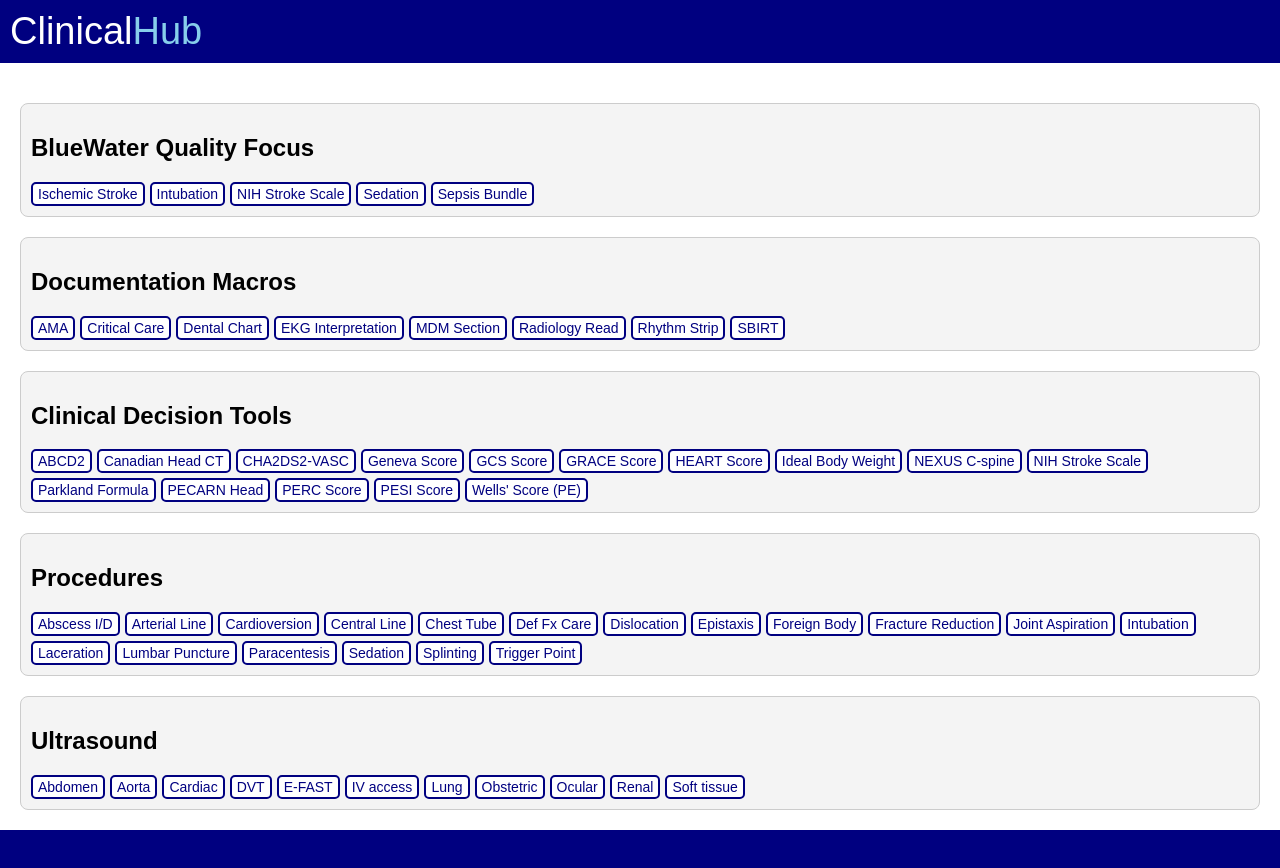
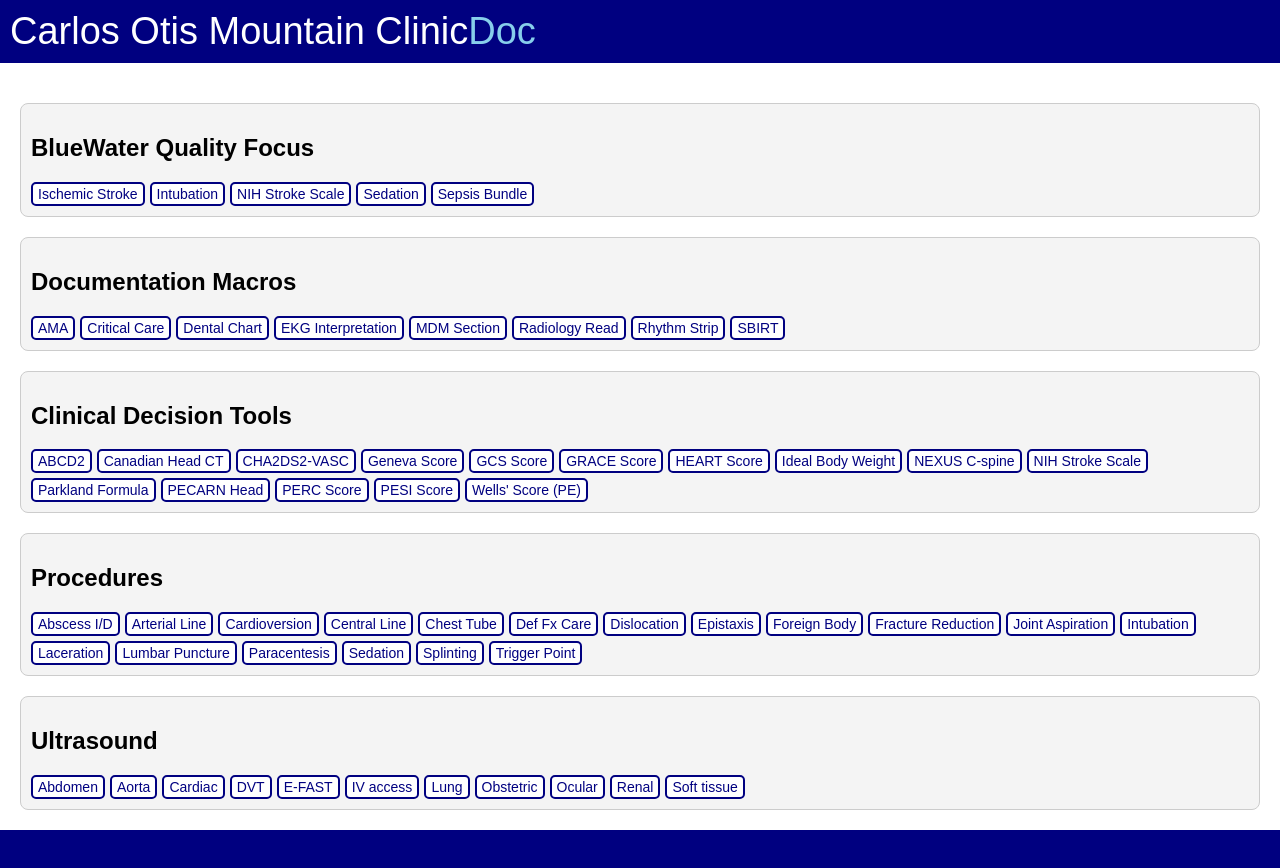
Before and after one commit to sudipal3/COSMDoc, a plain HTML site: page cosmindex.html in a window 1280 px wide. Shown: the top 868 px of the page. Drawn offline with Linux system fonts and the light colour scheme.

Commit message:
Add files via upload

```diff
--- a/cosmindex.html
+++ b/cosmindex.html
@@ -4,7 +4,7 @@
 <head>
     <meta charset="UTF-8">
     <meta name="viewport" content="width=device-width, initial-scale=1.0">
-    <title>Clinical Hub Home</title>
+    <title>Carlos Otis Clinic Doc Home</title>
     <link rel="icon" href="favicon.ico" type="image/x-icon">
     <link rel="stylesheet" href="indexstyle.css">
 </head>
@@ -12,8 +12,8 @@
 <body>
 
     <header>
-        <span class="white-text">Clinical</span>
-        <span class="blue-text">Hub</span>
+        <span class="white-text">Carlos Otis Mountain Clinic</span>
+        <span class="blue-text">Doc</span>
     </header>
 
     <main>
```
